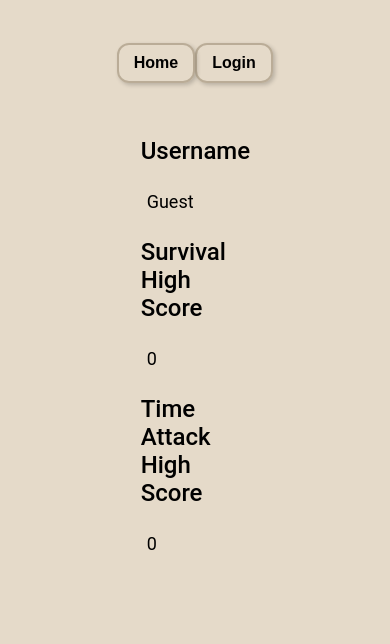
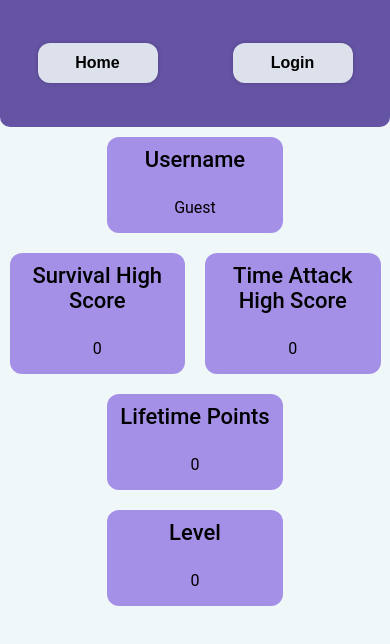
Before and after one commit to Ayoralol/trivia-app, a React (Vite) app in the folder trivia-front/: page /profile in a window 390 px wide. Shown: the top 644 px of the page. Built offline with nearby package versions, Linux system fonts and the light colour scheme.

Commit message:
mobile styling started

```diff
--- a/trivia-front/src/App.scss
+++ b/trivia-front/src/App.scss
@@ -1,5 +1,7 @@
+@import "/src/Styles/pallette.module.scss";
+
 body {
-  background-color: #e5dac9;
+  background-color: $white-bg;
   color: white;
   font-family: "Roboto", sans-serif;
   height: 100vh;
--- a/trivia-front/src/Styles/GameStyles.module.scss
+++ b/trivia-front/src/Styles/GameStyles.module.scss
@@ -1,9 +1,14 @@
+@import "../Styles/pallette.module.scss";
+
 @mixin gameStyles {
   &__bar {
     height: 15vh;
     display: flex;
     justify-content: center;
     align-items: center;
+    width: 100vw;
+    background-color: $accent-purp;
+    border-radius: 0 0 10px 10px;
   }
   &__main {
     display: flex;
@@ -11,13 +16,13 @@
     align-items: center;
     flex-direction: column;
     height: 85vh;
-    color: black;
+    width: 90vw;
     &__head {
-      font-size: 36px;
+      font-size: 30px;
       font-weight: 500;
     }
     &__para {
-      font-size: 20px;
+      font-size: 18px;
       font-weight: 400;
       text-align: center;
     }
@@ -25,7 +30,7 @@
       display: flex;
       justify-content: space-around;
       align-items: center;
-      width: 40vw;
+      width: 90vw;
       &__label {
         font-size: 20px;
         font-weight: 400;
@@ -40,7 +45,7 @@
           cursor: pointer;
           transition: all 0.1s ease-in-out;
           &:hover {
-            background-color: #c5b7a1;
+            background-color: $accent-grey-hover;
           }
         }
       }
@@ -57,7 +62,8 @@
   align-items: center;
   flex-direction: column;
   height: 100vh;
-  color: black;
+  color: white;
+  background-color: $purp-bg;
   @include gameStyles;
 }
 
--- /dev/null
+++ b/trivia-front/src/Styles/pallette.module.scss
@@ -0,0 +1,8 @@
+$purp-bg: #412f80;
+$white-bg: #f0f7f9;
+
+$accent-yellow: #fbdb63;
+$accent-purp: #6553a4;
+$accent-light-purp: #a491e7;
+$accent-grey: #dde1eb;
+$accent-grey-hover: #cbced6;
--- a/trivia-front/src/components/Button/Button.module.scss
+++ b/trivia-front/src/components/Button/Button.module.scss
@@ -1,16 +1,18 @@
+@import "../../Styles/pallette.module.scss";
+
 .btn {
   border-radius: 12px;
-  background-color: rgba(0, 0, 0, 0);
+  background-color: $accent-grey;
   color: #000;
   font-size: 16px;
   font-weight: 600;
   cursor: pointer;
-  border: 2px solid rgba(143, 128, 103, 0.5);
-  box-shadow: 2px 2px 4px rgba(0, 0, 0, 0.2);
+  border: none;
+  box-shadow: 0px 0px 4px rgba(0, 0, 0, 0.2);
   transition: all 0.1s ease-in-out;
   &:hover {
-    background-color: #c5b7a1;
-    box-shadow: 4px 4px 4px rgba(0, 0, 0, 0.3);
+    background-color: $accent-grey-hover;
+    box-shadow: 0px 0px 4px rgba(0, 0, 0, 0.3);
     transform: scale(1.02);
   }
 }
@@ -22,7 +24,7 @@
 }
 
 .medium {
-  width: 150px;
+  width: 155px;
   height: 50px;
   font-size: 18px;
 }
@@ -34,7 +36,7 @@
 }
 
 .selected {
-  background-color: #c5b7a1;
+  background-color: $accent-yellow;
   box-shadow: 4px 4px 4px rgba(0, 0, 0, 0.3);
   pointer-events: none;
 }
--- a/trivia-front/src/containers/LoginModal/LoginModal.module.scss
+++ b/trivia-front/src/containers/LoginModal/LoginModal.module.scss
@@ -1,3 +1,5 @@
+@import "../../Styles/pallette.module.scss";
+
 .cont {
   position: fixed;
   top: 0;
@@ -8,11 +10,11 @@
   justify-content: center;
   align-items: center;
   background-color: rgba(0, 0, 0, 0.2);
-  color: black;
+  color: white;
   &__main {
-    width: 35vw;
-    height: 50vh;
-    background-color: #e5dac9;
+    width: 80vw;
+    height: 70vh;
+    background-color: $accent-purp;
     display: flex;
     align-items: center;
     flex-direction: column;
@@ -46,15 +48,15 @@
           font-size: 18px;
           border-radius: 5px;
           border: none;
-          background-color: #e5dac9;
+          background-color: $accent-grey;
           box-shadow: 0px 0px 4px rgba(0, 0, 0, 0.2);
           padding: 4px;
           transition: all 0.1s ease-in-out;
           &:hover {
-            background-color: #c5b7a1;
+            background-color: $accent-grey-hover;
           }
           &:focus {
-            background-color: #c5b7a1;
+            background-color: $accent-grey-hover;
             outline: none;
           }
         }
--- a/trivia-front/src/containers/Navigation/Navigation.module.scss
+++ b/trivia-front/src/containers/Navigation/Navigation.module.scss
@@ -1,8 +1,12 @@
+@import "../../Styles/pallette.module.scss";
+
 .nav {
-  width: 40vw;
+  width: 100vw;
   display: flex;
   justify-content: space-around;
   align-items: center;
   height: 15vh;
   margin: 0 auto;
+  background-color: $accent-purp;
+  border-radius: 0 0 10px 10px;
 }
--- a/trivia-front/src/pages/Home/Home.module.scss
+++ b/trivia-front/src/pages/Home/Home.module.scss
@@ -1,3 +1,5 @@
+@import "../../Styles/pallette.module.scss";
+
 .cont {
   display: flex;
   justify-content: flex-start;
@@ -5,22 +7,24 @@
   flex-direction: column;
   height: 85vh;
   color: black;
+  background-color: $white-bg;
   &__option {
-    height: 20vh;
+    height: 25vh;
+    width: 80vw;
     display: flex;
     justify-content: space-around;
     align-items: center;
     flex-direction: column;
-    width: 40vw;
     margin-top: 3vh;
     border-radius: 10px;
     box-shadow: 0px 0px 10px rgba(0, 0, 0, 0.2);
+    background-color: $accent-light-purp;
     &__head {
-      font-size: 36px;
+      font-size: 28px;
       font-weight: 500;
     }
     &__para {
-      font-size: 20px;
+      font-size: 16px;
       font-weight: 400;
       text-align: center;
     }
--- a/trivia-front/src/pages/Home/Home.tsx
+++ b/trivia-front/src/pages/Home/Home.tsx
@@ -25,7 +25,7 @@ const Home = () => {
           Pulls continuous questions from any category and difficulty until you
           get 3 wrong!
         </p>
-        <Button handleClick={toSurvival} size={"large"}>
+        <Button handleClick={toSurvival} size={"medium"}>
           Play Survival!
         </Button>
       </div>
@@ -35,7 +35,7 @@ const Home = () => {
           Pulls a random 30 questions that you have to answer as fast as
           possible!
         </p>
-        <Button handleClick={toTimeAttack} size={"large"}>
+        <Button handleClick={toTimeAttack} size={"medium"}>
           Play Time Attack!
         </Button>
       </div>
@@ -45,7 +45,7 @@ const Home = () => {
           Lets you choose the category and difficulty of the questions you want
           to answer!
         </p>
-        <Button handleClick={toFreePlay} size={"large"}>
+        <Button handleClick={toFreePlay} size={"medium"}>
           Play Free Play!
         </Button>
       </div>
--- a/trivia-front/src/pages/Landing/Landing.module.scss
+++ b/trivia-front/src/pages/Landing/Landing.module.scss
@@ -1,7 +1,10 @@
+@import "../../Styles/pallette.module.scss";
+
 .container {
   display: flex;
   justify-content: center;
   align-items: center;
   height: 100vh;
   width: 100vw;
+  background-color: $purp-bg;
 }
--- a/trivia-front/src/pages/Profile/Profile.module.scss
+++ b/trivia-front/src/pages/Profile/Profile.module.scss
@@ -1,18 +1,20 @@
+@import "../../Styles/pallette.module.scss";
+
 .cont {
   display: flex;
   flex-direction: column;
-  align-items: flex-start;
+  align-items: center;
   justify-content: flex-start;
   height: 85vh;
   color: black;
-  width: 33vw;
+  width: 90vw;
   &__head {
-    font-size: 24px;
+    font-size: 22px;
     font-weight: 500;
     margin: 10px;
   }
   &__para {
-    font-size: 18px;
+    font-size: 16px;
     font-weight: 400;
     margin: 1rem;
   }
@@ -23,3 +25,22 @@
   justify-content: center;
   align-items: center;
 }
+
+.sec {
+  display: flex;
+  justify-content: center;
+  align-items: center;
+}
+
+.section {
+  display: flex;
+  flex-direction: column;
+  align-items: center;
+  justify-content: center;
+  color: black;
+  width: 45vw;
+  text-align: center;
+  background-color: $accent-light-purp;
+  margin: 10px;
+  border-radius: 12px;
+}
--- a/trivia-front/src/pages/Profile/Profile.tsx
+++ b/trivia-front/src/pages/Profile/Profile.tsx
@@ -12,12 +12,28 @@ const Profile = () => {
   return (
     <div className={styles.out}>
       <div className={styles.cont}>
+        <div className={styles.section}>
           <p className={styles.cont__head}>Username</p>
           <p className={styles.cont__para}>{user.username}</p>
+        </div>
+        <div className={styles.sec}>
+          <div className={styles.section}>
             <p className={styles.cont__head}>Survival High Score</p>
             <p className={styles.cont__para}>{user.high_score_surv}</p>
+          </div>
+          <div className={styles.section}>
             <p className={styles.cont__head}>Time Attack High Score</p>
             <p className={styles.cont__para}>{user.high_score_ta}</p>
+          </div>
+        </div>
+        <div className={styles.section}>
+          <p className={styles.cont__head}>Lifetime Points</p>
+          <p className={styles.cont__para}>{user.high_score_surv}</p>
+        </div>
+        <div className={styles.section}>
+          <p className={styles.cont__head}>Level</p>
+          <p className={styles.cont__para}>{user.high_score_surv}</p>
+        </div>
       </div>
     </div>
   );
--- a/trivia-front/src/pages/Survival/Survival.tsx
+++ b/trivia-front/src/pages/Survival/Survival.tsx
@@ -35,24 +35,24 @@ const Survival = () => {
     setSelected(false);
   }, []);
 
-  useEffect(() => {
-    let interval: number | null = null;
+  // useEffect(() => {
+  //   let interval: number | null = null;
 
-    if (timer > 0 && !gameOver && !breakTime && !startScreen) {
-      interval = setInterval(() => {
-        setTimer((prevTimer) => prevTimer - 1);
-      }, 1000);
-    } else if (!timer && !gameOver && !breakTime && !startScreen) {
-      clearInterval(interval!);
-      handleNextQuestion(false, 1);
-    } else {
-      clearInterval(interval!);
-    }
+  //   if (timer > 0 && !gameOver && !breakTime && !startScreen) {
+  //     interval = setInterval(() => {
+  //       setTimer((prevTimer) => prevTimer - 1);
+  //     }, 1000);
+  //   } else if (!timer && !gameOver && !breakTime && !startScreen) {
+  //     clearInterval(interval!);
+  //     handleNextQuestion(false, 1);
+  //   } else {
+  //     clearInterval(interval!);
+  //   }
 
-    return () => {
-      clearInterval(interval!);
-    };
-  }, [timer, gameOver, breakTime, startScreen]);
+  //   return () => {
+  //     clearInterval(interval!);
+  //   };
+  // }, [timer, gameOver, breakTime, startScreen]);
 
   const fetchQuestions = async (difficulty: string) => {
     const response = await getTriviaQuestions({
```
Also changed, not shown: 2 other files (tests, documents, lock files or other folders). Lines whose indentation alone changed are shown as unchanged.
